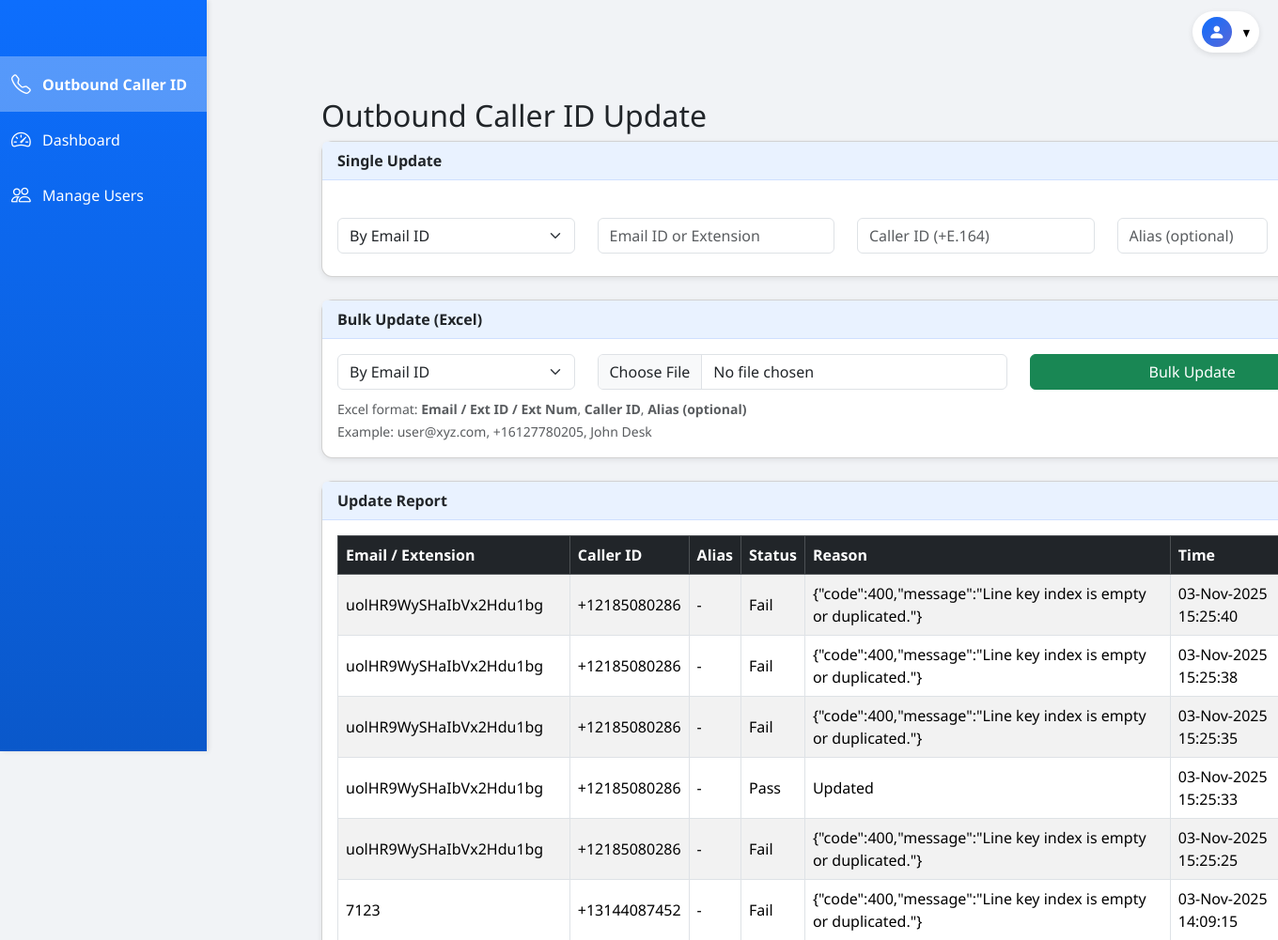
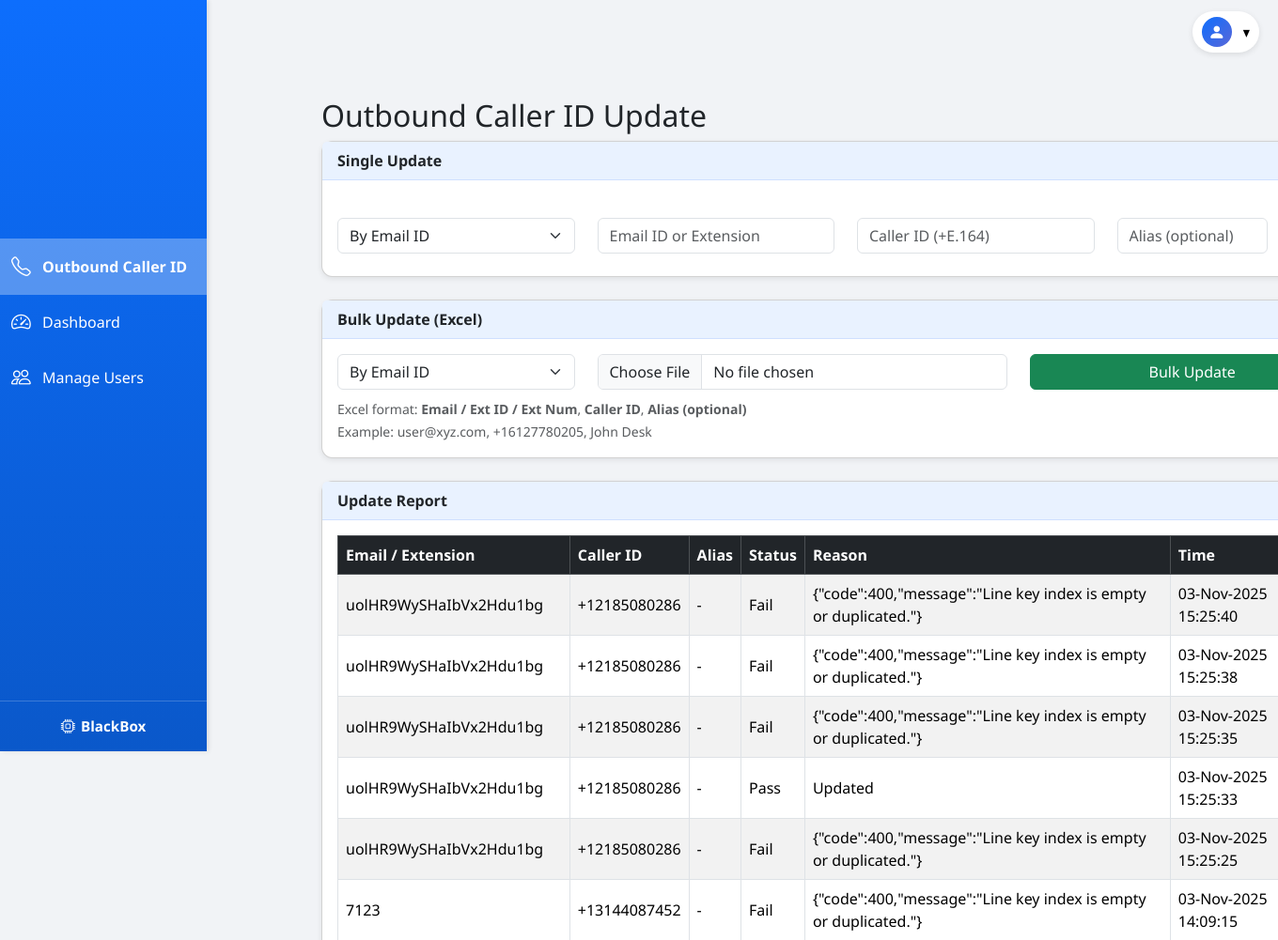
Before and after one commit to Sanjitadas/Outbound-caller_id-update-zoom, a Flask app: page /index in a window 1360 px wide; the page is wider, and only the part inside the window is pictured. Shown: the top 1001 px of that part at 94% size. Run offline with Flask 3, Linux system fonts and the light colour scheme; a user stored in the database is signed in; data comes from the database, SQL or seed files in the repository; both versions use the stored data as it was after the commit.

Commit message:
all modified fiels

```diff
--- a/templates/base.html
+++ b/templates/base.html
@@ -24,13 +24,27 @@
       top: 0;
       left: 0;
       background: linear-gradient(180deg, #0d6efd, #0a58ca);
-      padding-top: 60px;
       transition: width 0.3s;
       overflow-x: hidden;
       box-shadow: 2px 0 5px rgba(0,0,0,0.1);
       z-index: 1000;
+      display: flex;
+      flex-direction: column;
+      justify-content: space-between;
+      align-items: stretch;
     }
+
     .sidebar:hover { width: 220px; }
+
+    /* Centered Nav Section (slightly shifted up) */
+    .nav-section {
+      flex-grow: 1;
+      display: flex;
+      flex-direction: column;
+      justify-content: center;
+      transform: translateY(-30px); /* Slight upward adjustment */
+    }
+
     .sidebar a {
       display: flex;
       align-items: center;
@@ -40,17 +54,20 @@
       font-weight: 500;
       transition: background 0.2s, padding-left 0.2s;
     }
+
     .sidebar a i {
       font-size: 1.3rem;
       margin-right: 10px;
       width: 25px;
       text-align: center;
     }
+
     .sidebar a span {
       white-space: nowrap;
       opacity: 0;
       transition: opacity 0.3s;
     }
+
     .sidebar:hover a span { opacity: 1; }
 
     .sidebar a:hover {
@@ -58,10 +75,28 @@
       border-radius: 5px;
       padding-left: 20px;
     }
+
     .sidebar a.active {
       background-color: rgba(255,255,255,0.3);
       font-weight: 600;
     }
+
+    /* Sidebar Footer (BlackBox Brand) */
+    .sidebar-footer {
+      text-align: center;
+      padding: 15px 0;
+      font-size: 0.95rem;
+      font-weight: 600;
+      color: #fff;
+      border-top: 1px solid rgba(255,255,255,0.2);
+      opacity: 0.9;
+    }
+
+    .sidebar-footer i {
+      margin-right: 6px;
+    }
+
+    .sidebar:hover .sidebar-footer { opacity: 1; }
 
     /* Top-right profile dropdown */
     .top-right-info {
@@ -70,6 +105,7 @@
       right: 20px;
       z-index: 1100;
     }
+
     .profile-btn {
       background: #fff;
       border: none;
@@ -81,10 +117,12 @@
       align-items: center;
       transition: all 0.2s ease;
     }
+
     .profile-btn:hover {
       background-color: #f0f4ff;
       box-shadow: 0 3px 8px rgba(0,0,0,0.15);
     }
+
     .avatar-circle {
       width: 32px;
       height: 32px;
@@ -96,15 +134,15 @@
       justify-content: center;
       font-size: 1.1rem;
     }
+
     .dropdown-menu {
       min-width: 220px;
       border: none;
       padding: 8px 0;
       box-shadow: 0 5px 15px rgba(0,0,0,0.1);
     }
-    .dropdown-item:hover {
-      background-color: #f3f6ff;
-    }
+
+    .dropdown-item:hover { background-color: #f3f6ff; }
 
     /* Main content */
     .content {
@@ -121,6 +159,7 @@
       transition: transform 0.2s;
     }
     .card:hover { transform: translateY(-3px); }
+
     .card-header {
       font-weight: 600;
       background-color: #e9f2ff;
@@ -138,6 +177,7 @@
       .content { margin-left: 50px; }
       .sidebar:hover ~ .content { margin-left: 200px; }
       .sidebar a span { display: none; }
+      .nav-section { transform: translateY(-20px); } /* Slightly less shift for mobile */
     }
   </style>
 
@@ -147,6 +187,8 @@
 
 <!-- Sidebar -->
 <div class="sidebar">
+  <!-- Centered Nav Items -->
+  <div class="nav-section">
     <a href="{{ url_for('index') }}" class="{% if request.endpoint=='index' %}active{% endif %}">
       <i class="bi bi-telephone"></i><span>Outbound Caller ID</span>
     </a>
@@ -161,7 +203,13 @@
     {% endif %}
   </div>
 
-<!-- Top-right profile dropdown (modern style, fixed) -->
+  <!-- Sidebar Footer -->
+  <div class="sidebar-footer">
+    <i class="bi bi-cpu"></i><span>BlackBox</span>
+  </div>
+</div>
+
+<!-- Top-right profile dropdown -->
 {% if session.email %}
 <div class="top-right-info dropdown">
   <button class="profile-btn d-flex align-items-center" id="profileDropdown" data-bs-toggle="dropdown" aria-expanded="false">
@@ -187,7 +235,6 @@
 </div>
 {% endif %}
 
-
 <!-- Main content -->
 <div class="content container-fluid">
   {% block content %}{% endblock %}
@@ -197,6 +244,5 @@
 <script src="https://code.jquery.com/jquery-3.6.0.min.js"></script>
 <script src="https://cdn.jsdelivr.net/npm/bootstrap@5.3.2/dist/js/bootstrap.bundle.min.js"></script>
 {% block scripts %}{% endblock %}
-
 </body>
 </html>
```
Also changed, not shown: templates/dashboard.html (line endings or trailing spaces), zoom_callerid.db. Lines whose indentation alone changed are shown as unchanged.
